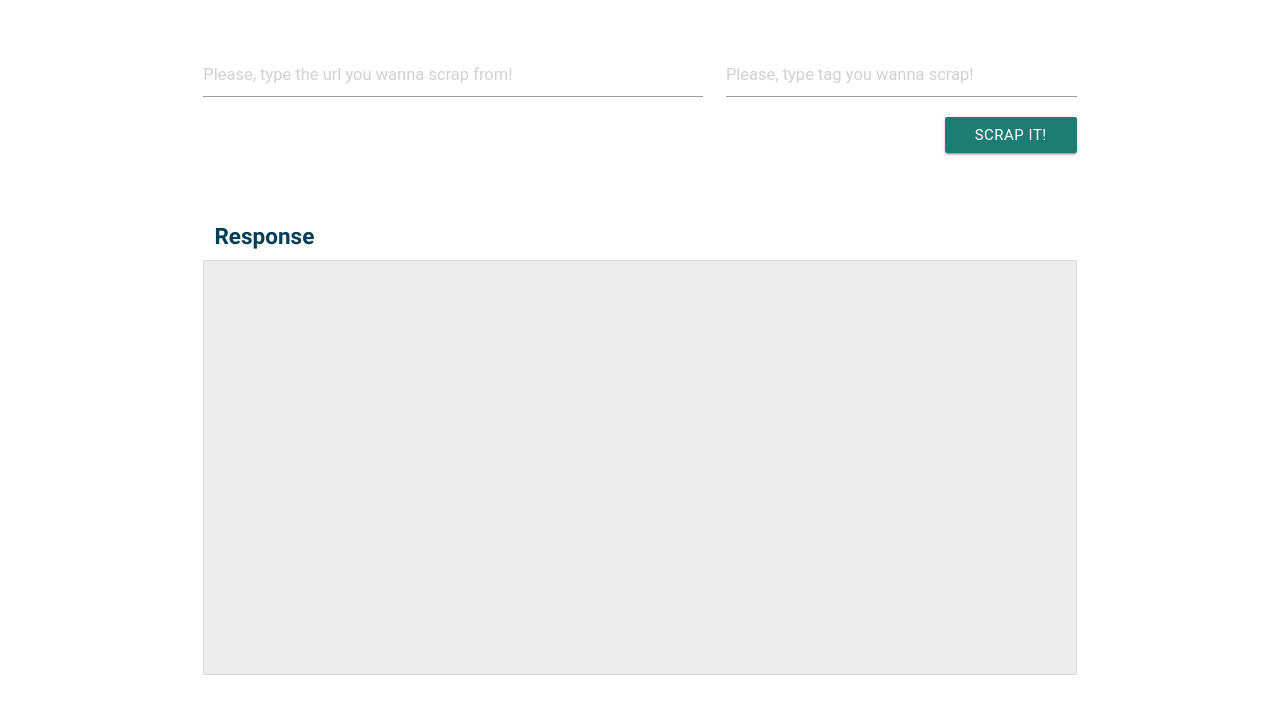
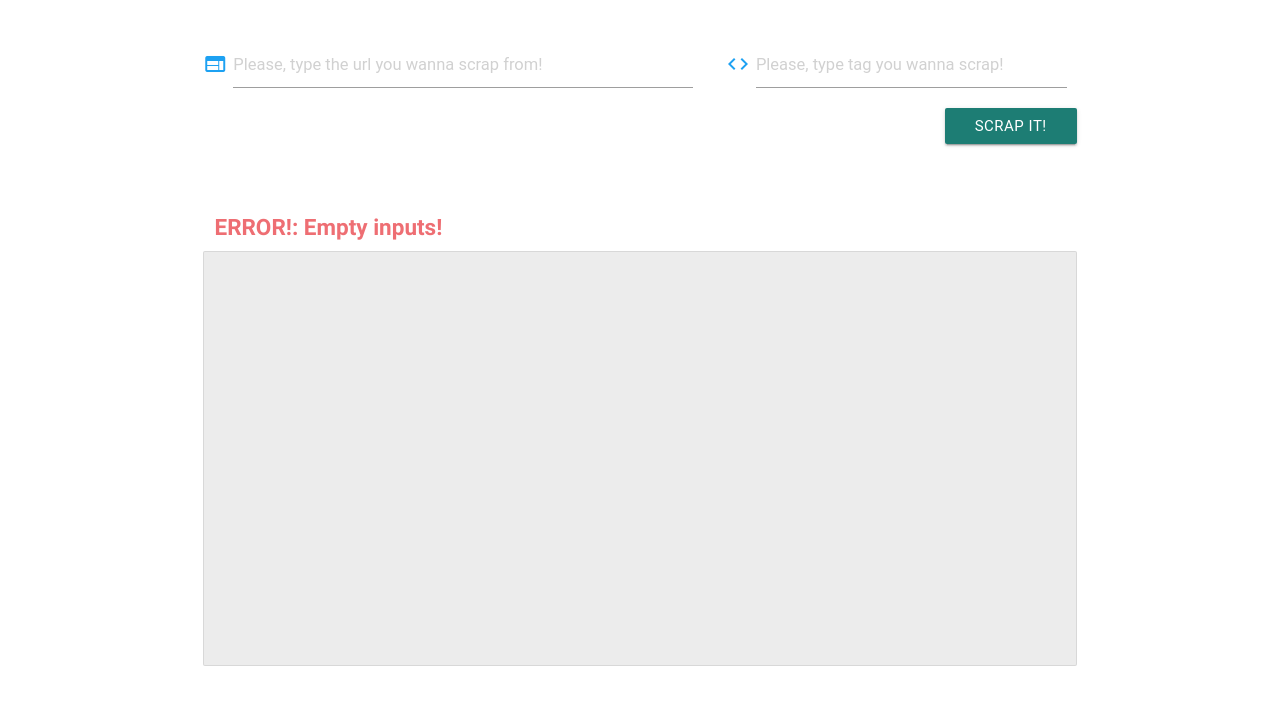
Before and after one commit to antonioMateos/node-web-scrapper, a website: page index.html in a window 1280 px wide. Both pictures are taken after a click on the button "SCRAP IT!". Shown: the part 67-780 px from the top of the page. Drawn offline with nearby package versions, Linux system fonts and the light colour scheme; no server answers; a web font is replaced by a local one.

Commit message:
User feedback added

```diff
--- a/css/custom.css
+++ b/css/custom.css
@@ -294,6 +294,17 @@ input:not([type]):focus:not([readonly]), input[type=text]:not(.browser-default):
   border-bottom-color: #1da1f2;
 }
 
+i.prefix {
+  opacity: 1;
+  color: #1da1f2;
+}
+
+input.with-icon {
+  width: calc(100% - 40px) !important;
+  margin-left: 30px !important;
+  margin-top: -40px !important;
+}
+
 /* CUSTOM STYLES */
 .main-background {
   background: url("../images/bg-01.jpg") no-repeat right 60px fixed;
@@ -475,13 +486,18 @@ main.streaming .btn-stop {
   font-weight: bold;
 }
 
-.response-msg.error {
-  background-color: #ee6e73;
+.feedback .error {
+  color: #ee6e73;
 }
 
-.response-msg.success {
-  background-color: #00cece;
+.feedback .success {
+  color: #1da1f2;
 }
+
+.feedback .pending {
+  color: #003E58;
+}
+
 
 /* END CUSTOM STYLES */
 /* MEDIA QUERIES */
--- a/index.html
+++ b/index.html
@@ -77,7 +77,8 @@
 
                 <div class="col s7">
                     <div class="mbs">
-                        <input type="text" id="input-url" class="term-input left" placeholder="Please, type the url you wanna scrap from!" />
+                        <i class="material-icons prefix">web</i>
+                        <input type="text" id="input-url" class="term-input left with-icon" placeholder="Please, type the url you wanna scrap from!" />
                         <!--<select>
                             <option value=""></option>
                         </select>-->
@@ -86,7 +87,8 @@
 
                 <div class="col s5">
                     <div class="mbs">
-                        <input type="text" id="input-tag" class="term-input left" placeholder="Please, type tag you wanna scrap!" />
+                        <i class="material-icons prefix">code</i>
+                        <input type="text" id="input-tag" class="term-input left with-icon" placeholder="Please, type tag you wanna scrap!" />
                     </div>
                 </div>
 
@@ -101,7 +103,7 @@
 
             <div class="row">
 
-                <div class="col s8">
+                <div class="col s8 feedback">
                     <h5 class="title">Response&nbsp;<span id="search" style="display:none;"></span></h5>
                 </div>
                 <div class="col s4 stats" style="display:none;">
--- a/js/ws.js
+++ b/js/ws.js
@@ -13,7 +13,19 @@ $('#start-btn').click(function(){
 	var url = $('#input-url').val(); // <-- Get URL
 	var tag = $('#input-tag').val();	// <-- Get HTML TAG
 	//console.log("Q",getURL,tag);
-	socket.emit('start',url,tag); 	// Send DATA to server Scrap
+
+	cleanRespBox(); // <-- Clean response box at the begininng
+
+	if(url != "" && tag != ""){
+
+		feedback("pending");
+		socket.emit('start',url,tag); 	// Send DATA to server Scrap
+
+	} else {
+
+		feedback("error001");
+
+	}
 
 });
 
@@ -27,8 +39,7 @@ socket.on("response", function(newResp){
 //PRINT CALL ANSWER
 function processAnswer(data){
 
-	cleanRespBox(); // <-- Clean response box at the begininng
-
+	feedback("success");
 	//console.log(data);
 
 	var l = data.length;
@@ -75,3 +86,29 @@ function cleanRespBox() {
 	//Refresh ul tweetList
 	$('#response').html("");
 };
+
+//FEEDBACK
+function feedback(type){
+
+	$('.feedback h5').removeClass(); // Remove all classes!
+
+	var msg;
+
+	if(type==="error001"){
+		type = "error";
+		msg = "ERROR!: Empty inputs!";
+	}
+
+	if(type==="success"){
+		msg = "SUCCESS!";
+	}
+
+	if(type==="pending"){
+		msg = "Please, wait...";
+	}
+
+	$('.feedback h5').text(msg);
+	type = "title "+type;
+	$('.feedback h5').addClass(type);
+
+}
```
Also changed, not shown: 1 other file.
